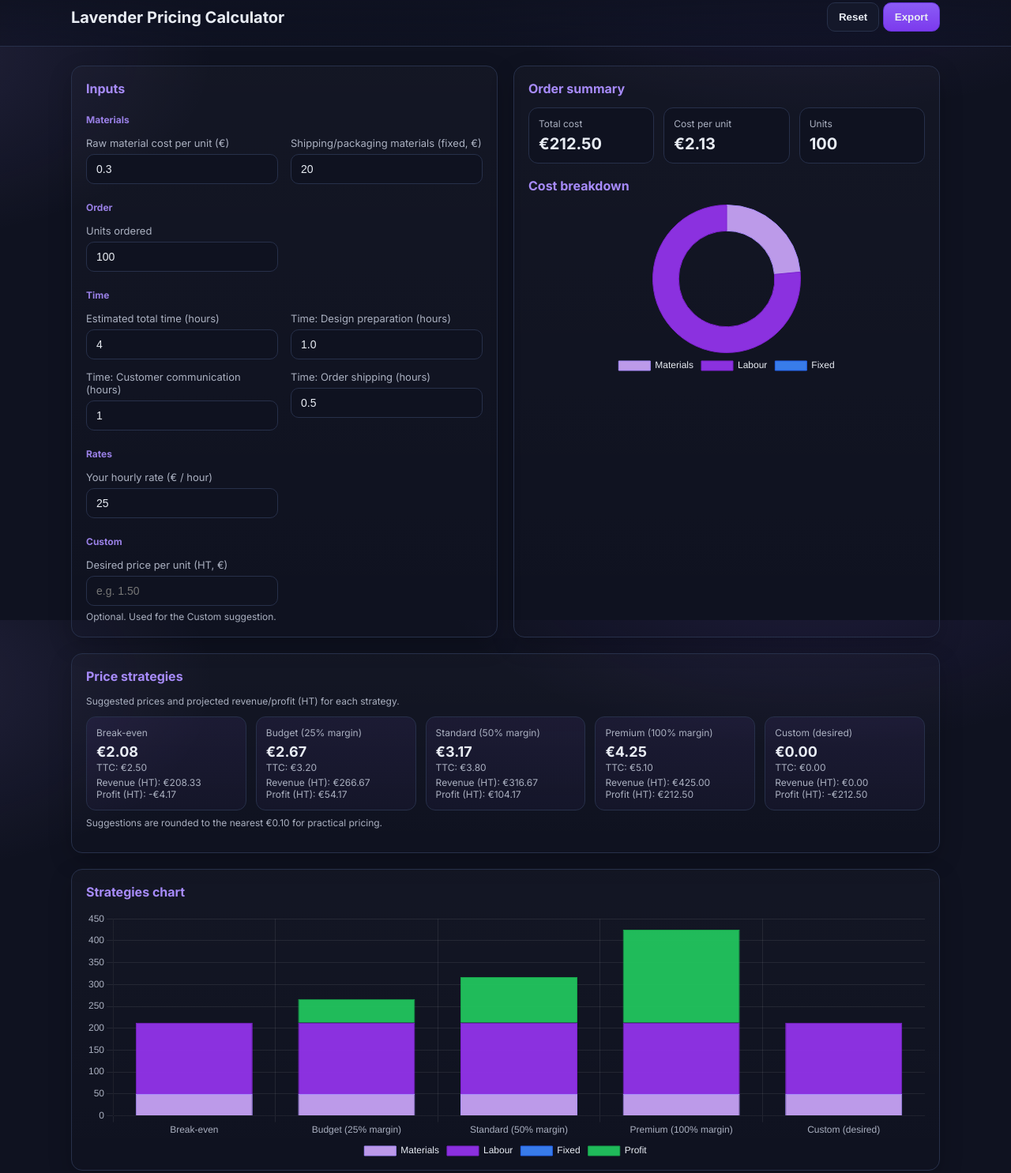
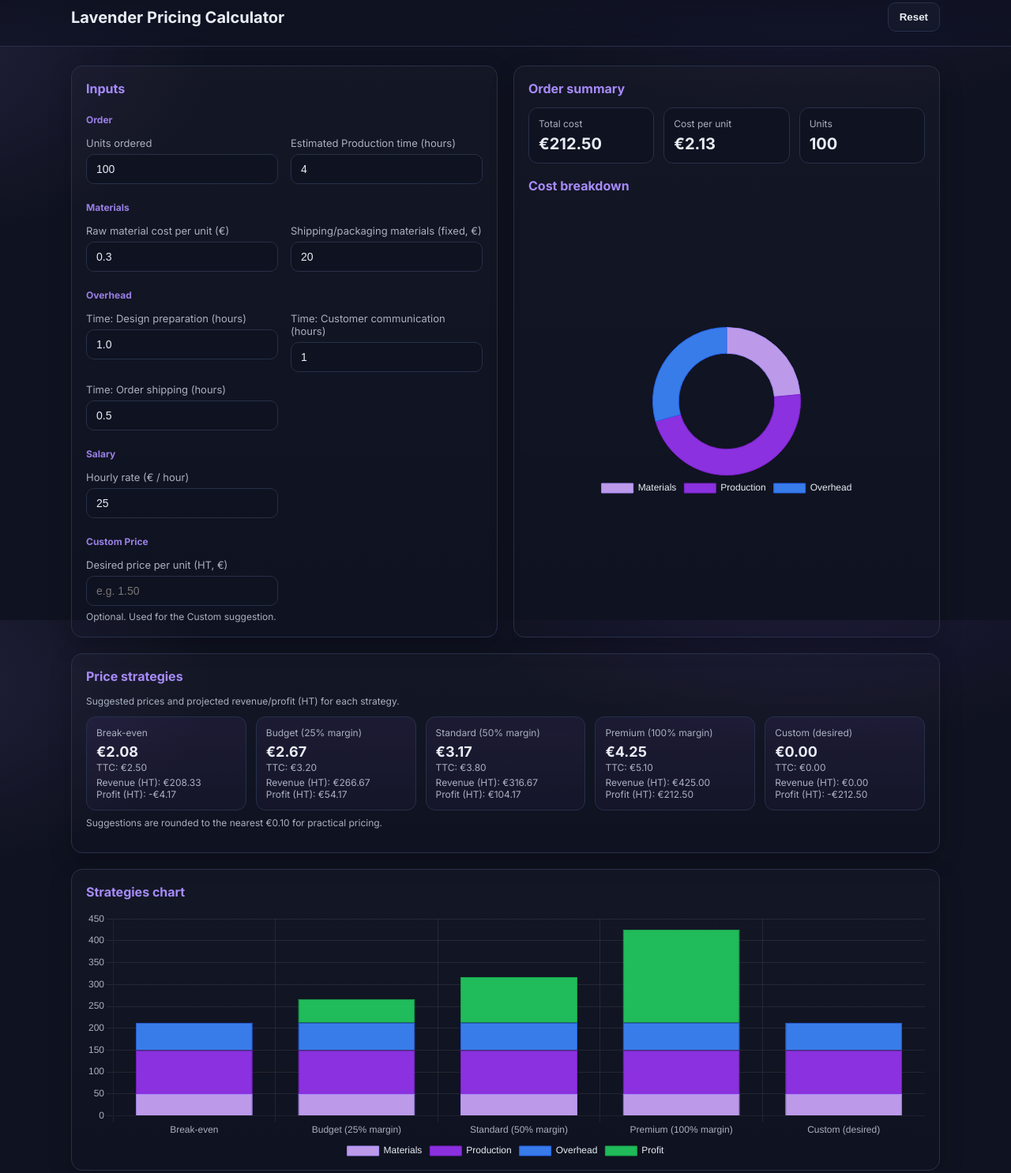
Before and after one commit to Felixmil/Lavander, a plain HTML site: page index.html in a window 1280 px wide. Shown: the part 15-1500 px from the top of the page at 79% size. Drawn offline with nearby package versions, Linux system fonts and the light colour scheme.

Commit message:
refactor: update cost calculations and restructure inputs
- Renamed 'fixed' to 'overhead' in cost calculations.
- Introduced 'productionTotal' and 'overheadTotal' for clearer cost breakdown.
- Updated chart labels and data to reflect new cost structure.
- Removed print button from the UI.
- Added new input fields for production time and overhead hours.
- Adjusted styles for better layout of results card and chart.

```diff
--- a/app.js
+++ b/app.js
@@ -14,7 +14,7 @@
             bg: 'rgba(147,51,234,0.95)', // deep violet
             border: 'rgba(126,34,206,1)'
         },
-        fixed: {
+        overhead: {
             bg: 'rgba(59,130,246,0.95)', // periwinkle blue
             border: 'rgba(37,99,235,1)'
         },
@@ -49,16 +49,16 @@
         shippingHours,
     }) {
         const materialsTotal = costPerUnit * numUnits + shippingMaterials;
-        const baseLabour = timeHours * hourlyRate;
-        const overheadLabour = (designHours + commsHours + shippingHours) * hourlyRate;
-        const labourTotal = baseLabour + overheadLabour;
-        const fixedTotal = 0; // fixed monetary costs replaced by time overheads
-        const totalCost = materialsTotal + labourTotal + fixedTotal;
+        const productionTotal = timeHours * hourlyRate;
+        const overheadTotal = (designHours + commsHours + shippingHours) * hourlyRate;
+        const labourTotal = productionTotal + overheadTotal;
+        const totalCost = materialsTotal + labourTotal;
         const costPerUnitOut = numUnits > 0 ? totalCost / numUnits : 0;
         return {
             materialsTotal,
+            productionTotal,
+            overheadTotal,
             labourTotal,
-            fixedTotal,
             totalCost,
             costPerUnitOut,
         };
@@ -172,7 +172,6 @@
         const form = document.getElementById("inputsForm");
         form.addEventListener("input", update);
         document.getElementById("resetBtn").addEventListener("click", resetInputs);
-        document.getElementById("printBtn").addEventListener("click", () => window.print());
 
         // sensible defaults for quicker start
         select("costPerUnit").value = "0.3";
@@ -209,8 +208,8 @@
             labels,
             datasets: [
                 { label: 'Materials', data: labels.map(() => costs.materialsTotal), backgroundColor: palette.materials.bg, borderColor: palette.materials.border, borderWidth: 1, stack: 'stack0' },
-                { label: 'Labour', data: labels.map(() => costs.labourTotal), backgroundColor: palette.labour.bg, borderColor: palette.labour.border, borderWidth: 1, stack: 'stack0' },
-                { label: 'Fixed', data: labels.map(() => costs.fixedTotal), backgroundColor: palette.fixed.bg, borderColor: palette.fixed.border, borderWidth: 1, stack: 'stack0' },
+                { label: 'Production', data: labels.map(() => costs.productionTotal), backgroundColor: palette.labour.bg, borderColor: palette.labour.border, borderWidth: 1, stack: 'stack0' },
+                { label: 'Overhead', data: labels.map(() => costs.overheadTotal), backgroundColor: palette.overhead.bg, borderColor: palette.overhead.border, borderWidth: 1, stack: 'stack0' },
                 { label: 'Profit', data: profitList, backgroundColor: palette.profit.bg, borderColor: palette.profit.border, borderWidth: 1, stack: 'stack0' },
             ]
         };
@@ -236,11 +235,11 @@
         if (!ctx) return;
         const styles = getComputedStyle(document.documentElement);
         const data = {
-            labels: ['Materials', 'Labour', 'Fixed'],
+            labels: ['Materials', 'Production', 'Overhead'],
             datasets: [{
-                data: [costs.materialsTotal, costs.labourTotal, costs.fixedTotal],
-                backgroundColor: [palette.materials.bg, palette.labour.bg, palette.fixed.bg],
-                borderColor: [palette.materials.border, palette.labour.border, palette.fixed.border],
+                data: [costs.materialsTotal, costs.productionTotal, costs.overheadTotal],
+                backgroundColor: [palette.materials.bg, palette.labour.bg, palette.overhead.bg],
+                borderColor: [palette.materials.border, palette.labour.border, palette.overhead.border],
                 borderWidth: 1
             }]
         };
--- a/index.html
+++ b/index.html
@@ -21,7 +21,6 @@
             <h1>Lavender Pricing Calculator</h1>
             <div class="header-actions">
                 <button id="resetBtn" class="btn btn-secondary" title="Clear all inputs">Reset</button>
-                <button id="printBtn" class="btn btn-primary" title="Print or save as PDF">Export</button>
             </div>
         </div>
     </header>
@@ -30,6 +29,19 @@
         <section class="card inputs-card">
             <h2>Inputs</h2>
             <form id="inputsForm" class="inputs-grid" autocomplete="off">
+
+                <!-- Order -->
+                <h3 class="inputs-subtitle">Order</h3>
+                <div class="field">
+                    <label for="numUnits">Units ordered</label>
+                    <input id="numUnits" type="number" min="0" step="1" placeholder="e.g. 150" />
+                </div>
+
+                <div class="field">
+                    <label for="timeHours">Estimated Production time (hours)</label>
+                    <input id="timeHours" type="number" min="0" step="0.1" placeholder="e.g. 8" />
+                </div>
+
                 <!-- Materials -->
                 <h3 class="inputs-subtitle">Materials</h3>
                 <div class="field">
@@ -41,19 +53,11 @@
                     <input id="shippingMaterials" type="number" min="0" step="0.01" placeholder="e.g. 20" />
                 </div>
 
-                <!-- Order -->
-                <h3 class="inputs-subtitle">Order</h3>
-                <div class="field">
-                    <label for="numUnits">Units ordered</label>
-                    <input id="numUnits" type="number" min="0" step="1" placeholder="e.g. 150" />
-                </div>
+
 
                 <!-- Time -->
-                <h3 class="inputs-subtitle">Time</h3>
-                <div class="field">
-                    <label for="timeHours">Estimated total time (hours)</label>
-                    <input id="timeHours" type="number" min="0" step="0.1" placeholder="e.g. 8" />
-                </div>
+                <h3 class="inputs-subtitle">Overhead</h3>
+
                 <div class="field">
                     <label for="designHours">Time: Design preparation (hours)</label>
                     <input id="designHours" type="number" min="0" step="0.1" placeholder="e.g. 1.0" />
@@ -68,14 +72,14 @@
                 </div>
 
                 <!-- Rates -->
-                <h3 class="inputs-subtitle">Rates</h3>
+                <h3 class="inputs-subtitle">Salary</h3>
                 <div class="field">
-                    <label for="hourlyRate">Your hourly rate (€ / hour)</label>
+                    <label for="hourlyRate">Hourly rate (€ / hour)</label>
                     <input id="hourlyRate" type="number" min="0" step="0.5" placeholder="e.g. 25" />
                 </div>
 
                 <!-- Custom -->
-                <h3 class="inputs-subtitle">Custom</h3>
+                <h3 class="inputs-subtitle">Custom Price</h3>
                 <div class="field">
                     <label for="customPrice">Desired price per unit (HT, €)</label>
                     <input id="customPrice" type="number" min="0" step="0.01" placeholder="e.g. 1.50" />
--- a/styles.css
+++ b/styles.css
@@ -28,6 +28,8 @@ body {
         radial-gradient(1000px 600px at -10% 10%, rgba(167, 139, 250, 0.12), transparent 40%),
         var(--bg);
     color: var(--text);
+    background-repeat: no-repeat, no-repeat, no-repeat;
+    background-attachment: fixed, fixed, fixed;
 }
 
 .container {
@@ -145,6 +147,19 @@ input[type="number"]:focus {
     display: grid;
     grid-template-columns: repeat(3, 1fr);
     gap: 12px;
+}
+
+/* Center the cost breakdown chart within the results card, even when the card grows taller */
+.results-card {
+    display: grid;
+    grid-template-rows: auto auto auto 1fr;
+}
+
+.results-card .chart-container {
+    align-self: center;
+    justify-self: center;
+    display: grid;
+    place-items: center;
 }
 
 .summary-item {
```
